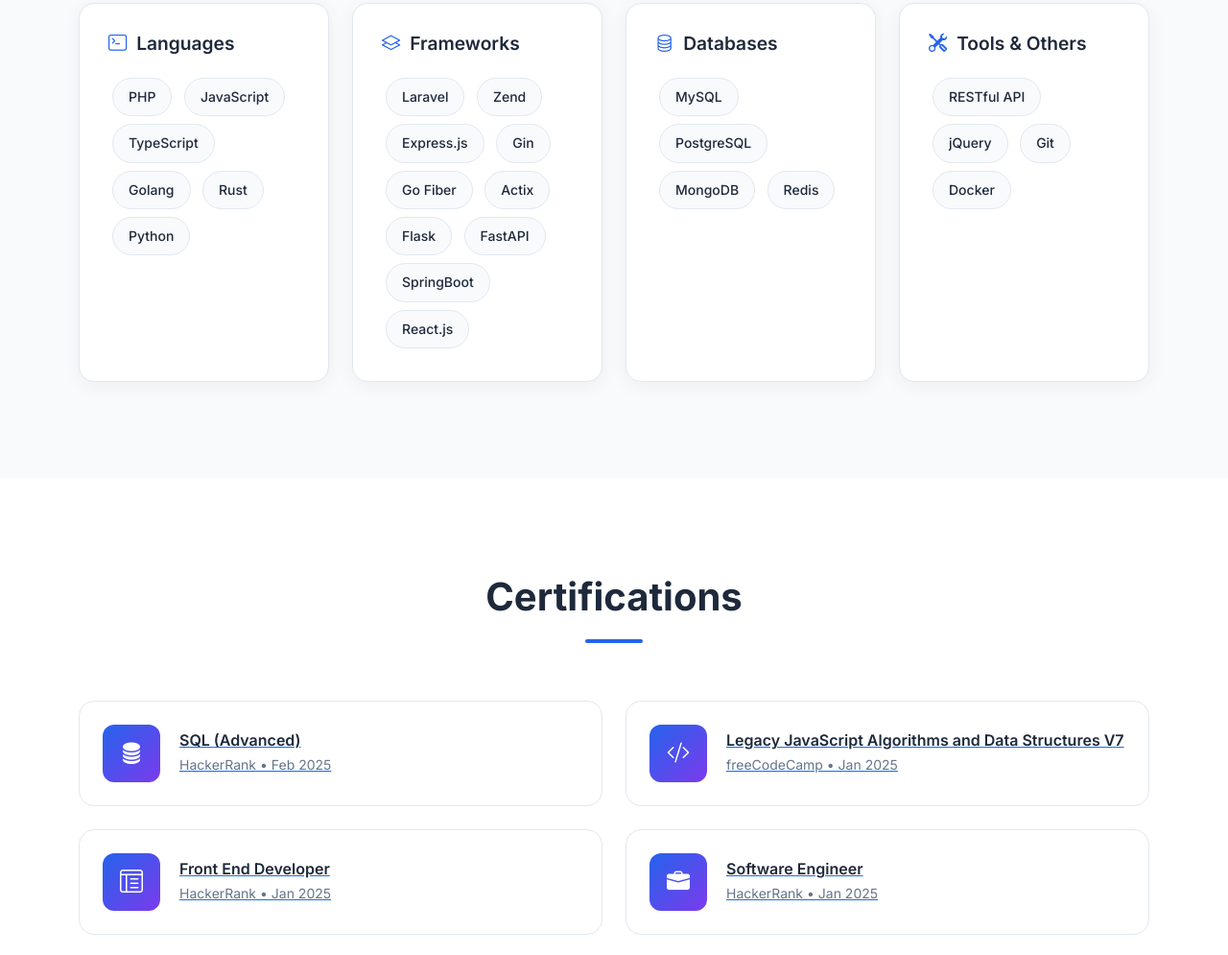
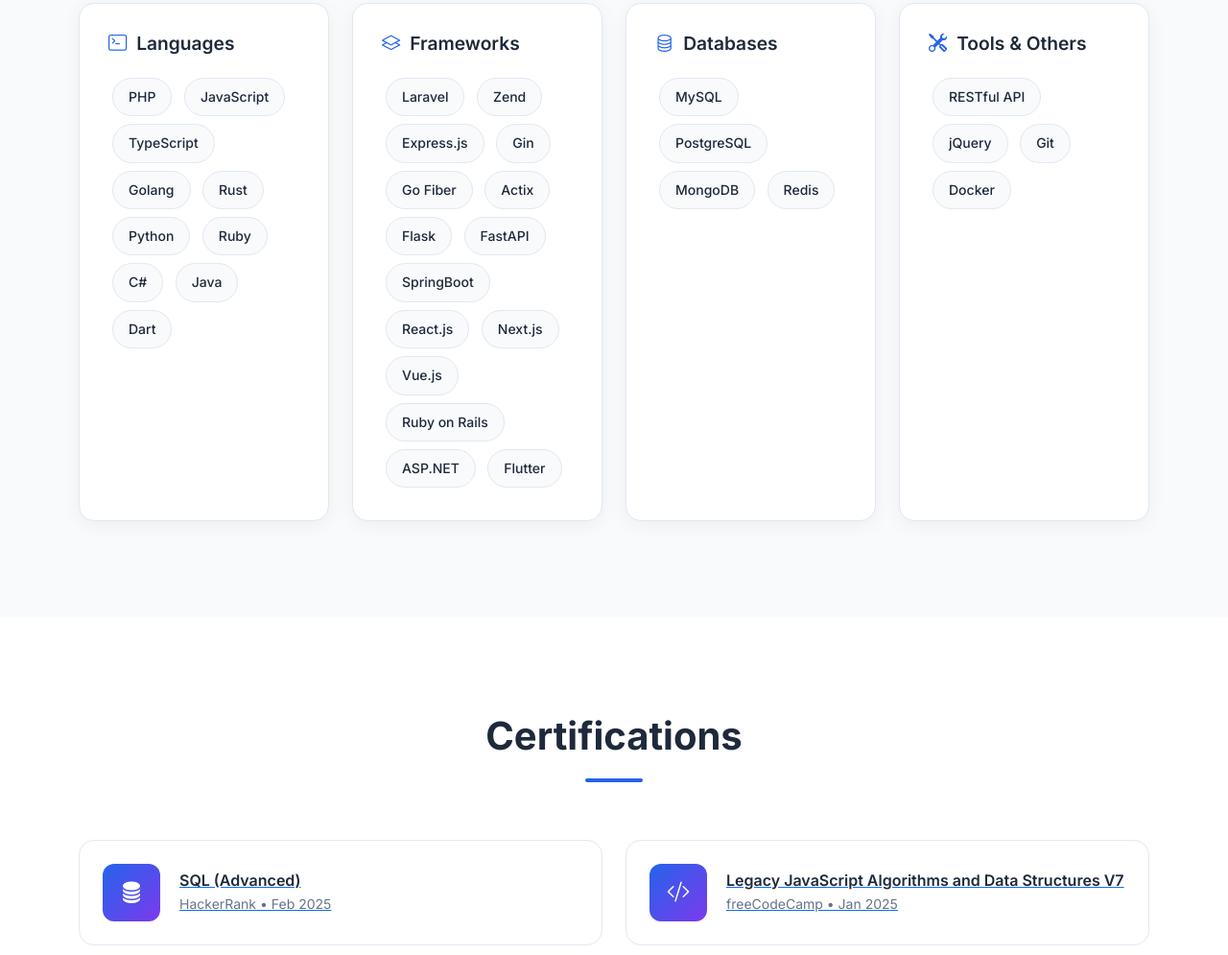
Before and after one commit to Muhammad5943/cv-aj, a plain HTML site: page dist/index.html in a window 1280 px wide. Shown: the part 3651-4646 px from the top of the page at 96% size. Drawn offline with nearby package versions, Linux system fonts and the light colour scheme.

Commit message:
ADDED: programming language

```diff
--- a/dist/index.html
+++ b/dist/index.html
@@ -324,6 +324,10 @@
                             <span class="skill-tag">Golang</span>
                             <span class="skill-tag">Rust</span>
                             <span class="skill-tag">Python</span>
+                            <span class="skill-tag">Ruby</span>
+                            <span class="skill-tag">C#</span>
+                            <span class="skill-tag">Java</span>
+                            <span class="skill-tag">Dart</span>
                         </div>
                     </div>
                 </div>
@@ -343,6 +347,11 @@
                             <span class="skill-tag">FastAPI</span>
                             <span class="skill-tag">SpringBoot</span>
                             <span class="skill-tag">React.js</span>
+                            <span class="skill-tag">Next.js</span>
+                            <span class="skill-tag">Vue.js</span>
+                            <span class="skill-tag">Ruby on Rails</span>
+                            <span class="skill-tag">ASP.NET</span>
+                            <span class="skill-tag">Flutter</span>
                         </div>
                     </div>
                 </div>
```
Also changed, not shown: index.html (+9 -0 lines).
